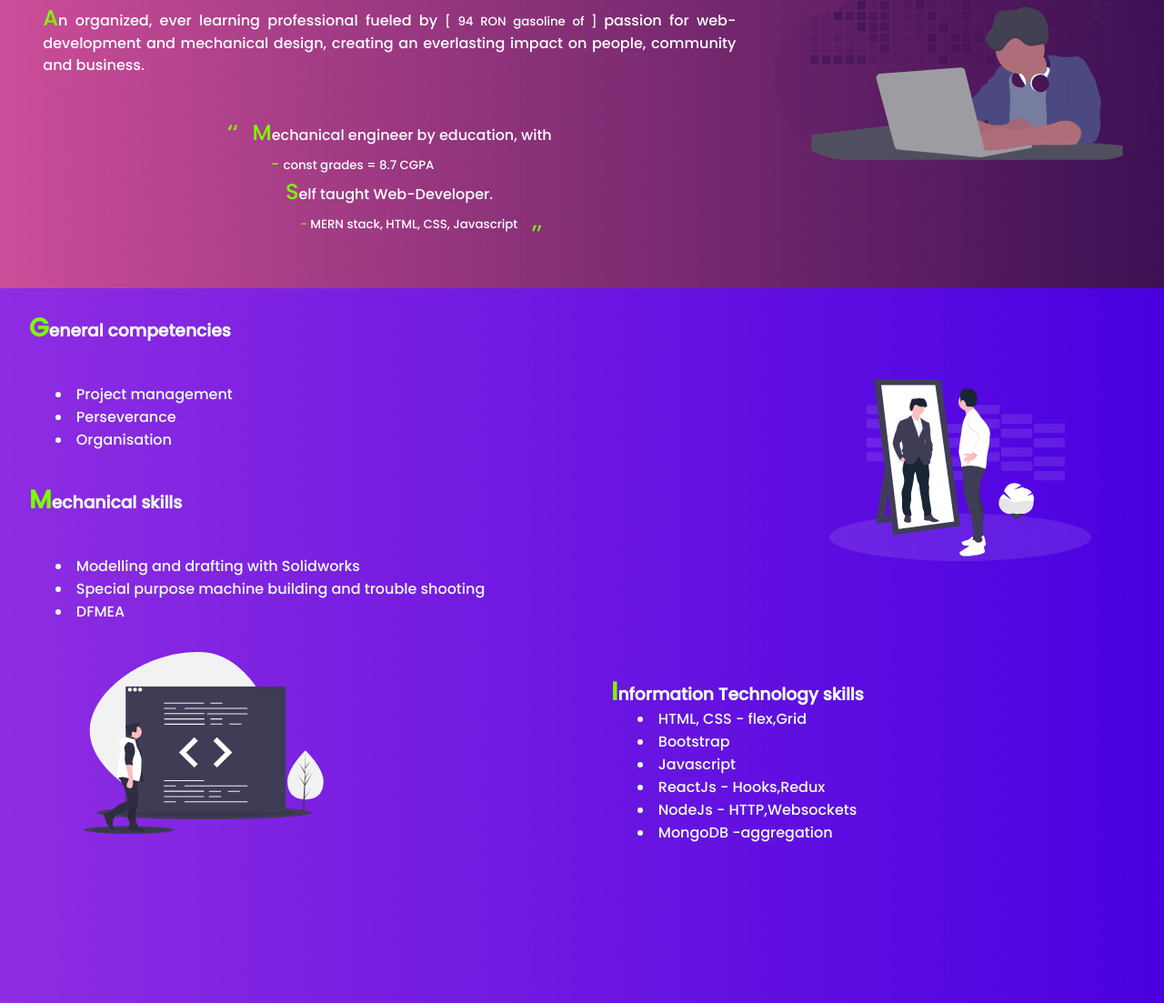
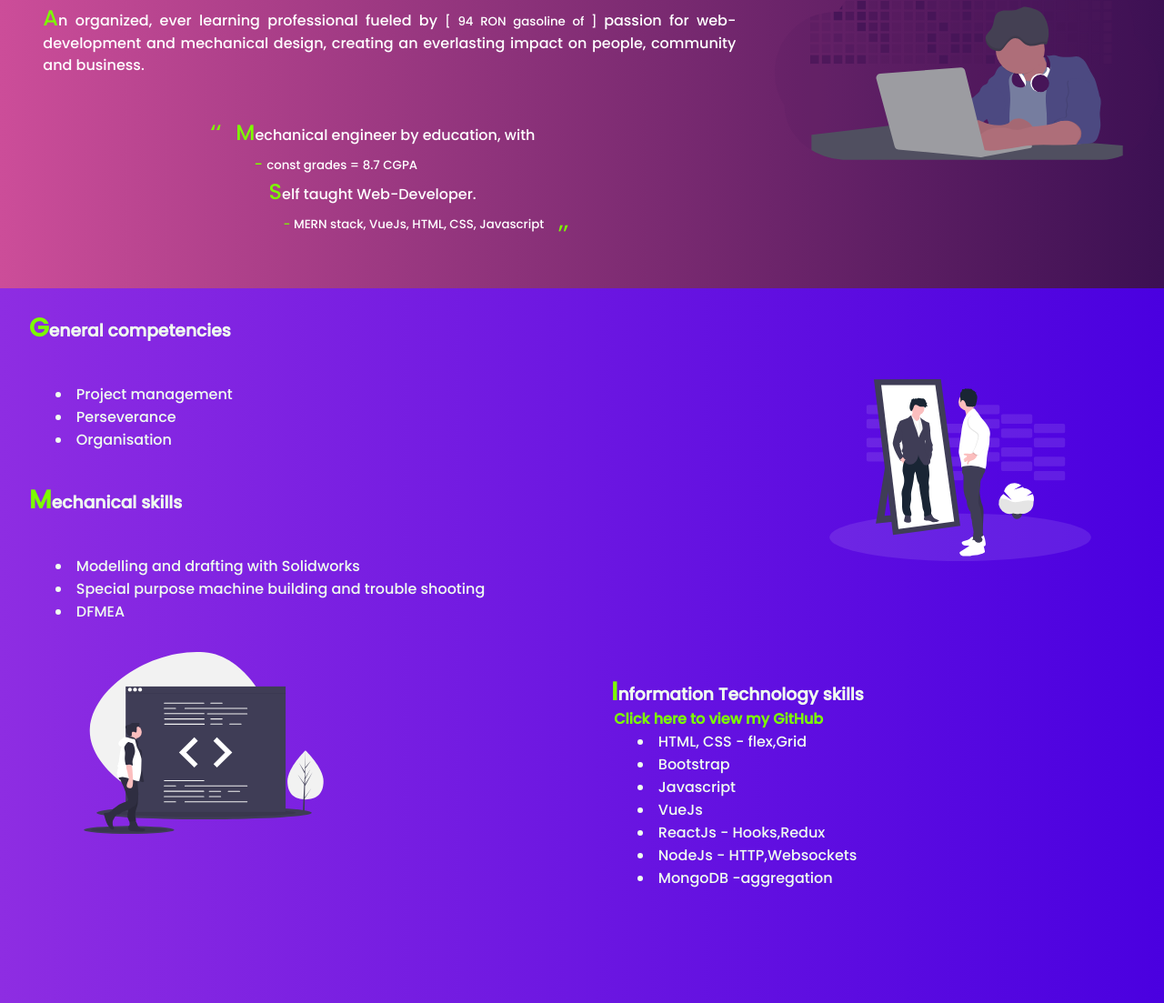
Before and after one commit to Nagarjuna-PradeepKumar/portfolio, a plain HTML site: page index.html in a window 1280 px wide. Shown: the part 273-1376 px from the top of the page at 91% size. Drawn offline with Linux system fonts and the light colour scheme.

Commit message:
added github link

```diff
--- a/index.html
+++ b/index.html
@@ -29,7 +29,7 @@
                 </div>
                 <div class="aboutleftcontent">
                     <p style="text-align: justify; line-height: 150%;"><span class="big">A</span>n organized, ever learning professional fueled by <small> [ 94 RON gasoline of ] </small>  passion for web-development and mechanical design, creating an everlasting impact on people, community and business.</p>
-                    <p style="line-height:2rem;"><span class='big'>‘‘</span>&emsp;<span class="big">M</span>echanical engineer by education, with <br>&emsp;&emsp;&emsp;<span style="color: lawngreen;">- </span><small>const grades = 8.7 CGPA</small><br>&emsp;&emsp;&emsp;&emsp;<span class="big">S</span>elf taught Web-Developer.<br>&emsp;&emsp;&emsp;&emsp;&emsp;<small><span style="color: lawngreen;">- </span>MERN stack, HTML, CSS, Javascript</small>&emsp;<span class='big'>,,</span></p></div>
+                    <p style="line-height:2rem;"><span class='big'>‘‘</span>&emsp;<span class="big">M</span>echanical engineer by education, with <br>&emsp;&emsp;&emsp;<span style="color: lawngreen;">- </span><small>const grades = 8.7 CGPA</small><br>&emsp;&emsp;&emsp;&emsp;<span class="big">S</span>elf taught Web-Developer.<br>&emsp;&emsp;&emsp;&emsp;&emsp;<small><span style="color: lawngreen;">- </span>MERN stack, VueJs, HTML, CSS, Javascript</small>&emsp;<span class='big'>,,</span></p></div>
             <img src="./developer.svg" alt="svg" class="aboutright"></img>
         </section>
         <section data-index="1" class="skill">
@@ -53,10 +53,12 @@
             </div>
             <div class="skillcscont">
                 <h3><span class="big">I</span>nformation Technology skills</h3>
+                <a href="https://github.com/Nagarjuna-PradeepKumar" target="_blank"><span style="color:lawngreen;">Click here to view my GitHub</span></a>
                 <ul style="padding-left: 5%;">
                     <li>HTML, CSS - flex,Grid</li>
                     <li>Bootstrap</li>
                     <li>Javascript</li>
+                    <li>VueJs</li>
                     <li>ReactJs - Hooks,Redux</li>
                     <li>NodeJs - HTTP,Websockets</li>
                     <li>MongoDB -aggregation </li>
```
